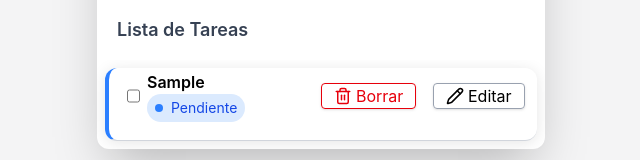
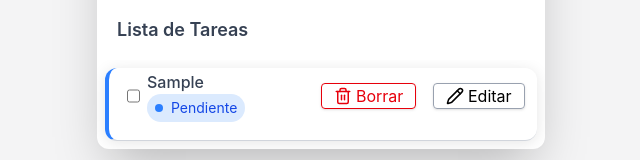
Before and after one commit to Lucas0894/todo_list, a React (Vite) app: page / in a window 1280 px wide. Both pictures are taken after typing "Sample" into the empty fields and a click on the button "Agregar Tarea". Shown: the part 537-697 px from the top of the page, without its empty margins (319-959 px from the left). Built offline with nearby package versions, Linux system fonts and the light colour scheme.

Commit message:
fix: se ajustaron estilos al contenedor general

```diff
--- a/src/components/TodoItem.tsx
+++ b/src/components/TodoItem.tsx
@@ -57,10 +57,10 @@ export const TodoItem = ({ task, onDelete, onEdit, onChangeStatus }: TodoItemsPr
                                 <span
                                     className={
                                         task.status === "completed"
-                                            ? "line-through block transition-all duration-300 break-all text-gray-600"
+                                            ? "line-through font-medium block transition-all duration-300 break-all text-gray-700"
                                             : task.status === "in-progress"
-                                                ? "italic block transition-all duration-300 break-all text-blue-600"
-                                                : "font-semibold block transition-all duration-300 break-all"
+                                                ? "block font-medium transition-all duration-300 break-all text-gray-700"
+                                                : "block font-medium transition-all duration-300 break-all text-gray-700"
                                     }
                                     title={task.name}
                                 >
```
